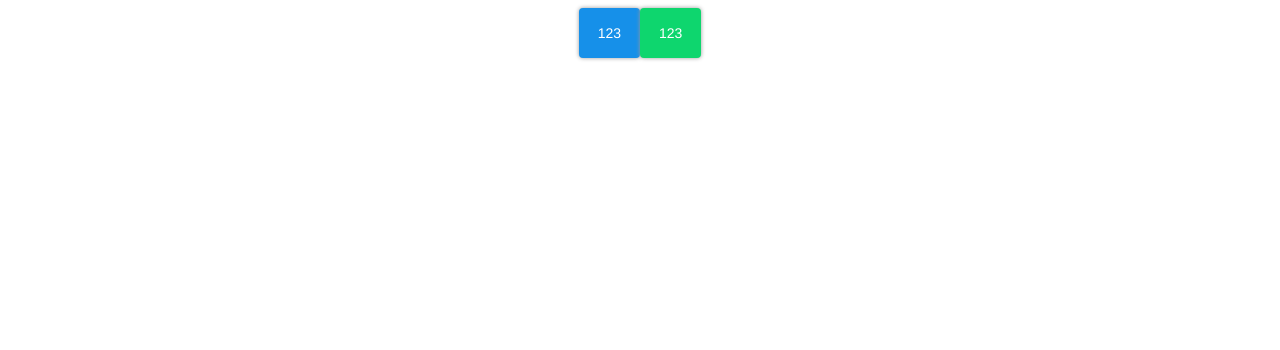
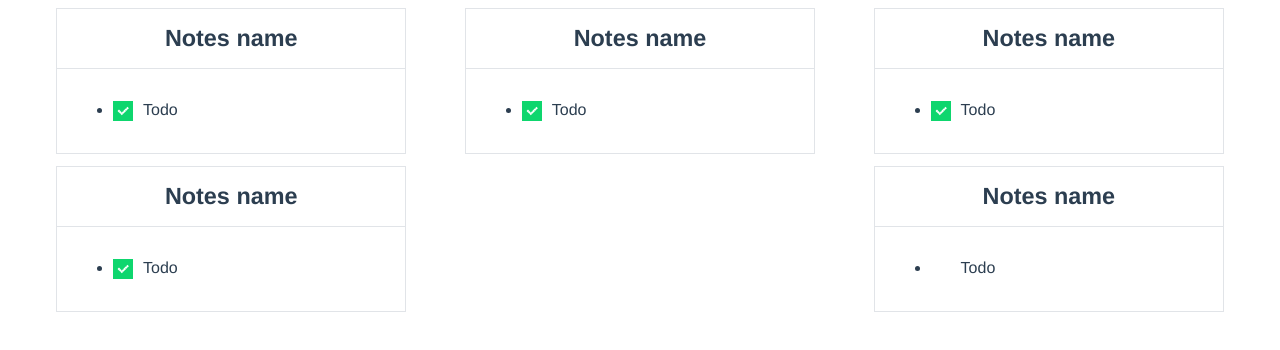
Before and after one commit to legusha/Todo-list, a Vue app: page / in a window 1280 px wide. Shown: the top 350 px of the page. Built offline with nearby package versions, Linux system fonts and the light colour scheme.

Commit message:
added Checkbox.vue

```diff
--- a/src/assets/scss/base.scss
+++ b/src/assets/scss/base.scss
@@ -20,3 +20,163 @@
 .text-primary {
   color: $primary;
 }
+
+.p-0 {
+  padding: 0;
+}
+.p-1 {
+  padding: 4px;
+}
+.p-2 {
+  padding: 8px;
+}
+.p-3 {
+  padding: 12px;
+}
+.p-4 {
+  padding: 16px;
+}
+
+.pt-0 {
+  padding-top: 0;
+}
+.pt-1 {
+  padding-top: 4px;
+}
+.pt-2 {
+  padding-top: 8px;
+}
+.pt-3 {
+  padding-top: 12px;
+}
+.pt-4 {
+  padding-top: 16px;
+}
+
+.pb-0 {
+  padding-bottom: 0;
+}
+.pb-1 {
+  padding-bottom: 4px;
+}
+.pb-2 {
+  padding-bottom: 8px;
+}
+.pb-3 {
+  padding-bottom: 12px;
+}
+.pb-4 {
+  padding-bottom: 16px;
+}
+
+.pl-0 {
+  padding-left: 0;
+}
+.pl-1 {
+  padding-left: 4px;
+}
+.pl-2 {
+  padding-left: 8px;
+}
+.pl-3 {
+  padding-left: 12px;
+}
+.pl-4 {
+  padding-left: 16px;
+}
+
+.pr-0 {
+  padding-right: 0;
+}
+.pr-1 {
+  padding-right: 4px;
+}
+.pr-2 {
+  padding-right: 8px;
+}
+.pr-3 {
+  padding-right: 12px;
+}
+.pr-4 {
+  padding-right: 16px;
+}
+
+.m-0 {
+  margin: 0;
+}
+.m-1 {
+  margin: 4px;
+}
+.m-2 {
+  margin: 8px;
+}
+.m-3 {
+  margin: 12px;
+}
+.m-4 {
+  margin: 16px;
+}
+
+.mt-0 {
+  margin-top: 0;
+}
+.mt-1 {
+  margin-top: 4px;
+}
+.mt-2 {
+  margin-top: 8px;
+}
+.mt-3 {
+  margin-top: 12px;
+}
+.mt-4 {
+  margin-top: 16px;
+}
+
+.mb-0 {
+  margin-bottom: 0;
+}
+.mb-1 {
+  margin-bottom: 4px;
+}
+.mb-2 {
+  margin-bottom: 8px;
+}
+.mb-3 {
+  margin-bottom: 12px;
+}
+.mb-4 {
+  margin-bottom: 16px;
+}
+
+.ml-0 {
+  margin-left: 0;
+}
+.ml-1 {
+  margin-left: 4px;
+}
+.ml-2 {
+  margin-left: 8px;
+}
+.ml-3 {
+  margin-left: 12px;
+}
+.ml-4 {
+  margin-left: 16px;
+}
+
+.mr-0 {
+  margin-right: 0;
+}
+.mr-1 {
+  margin-right: 4px;
+}
+.mr-2 {
+  margin-right: 8px;
+}
+.mr-3 {
+  margin-right: 12px;
+}
+.mr-4 {
+  margin-right: 16px;
+}
--- /dev/null
+++ b/src/assets/scss/components/card.scss
@@ -0,0 +1,15 @@
+.card {
+  width: $card-width;
+  border: 1px solid $card-border;
+  .card-title {
+    font-size: 20px;
+    font-weight: bold;
+    padding: 16px;
+    border-bottom: 1px solid $card-border;
+  }
+  .card-body {
+    font-size: 16px;
+    text-align: left;
+    padding: 16px;
+  }
+}
--- /dev/null
+++ b/src/assets/scss/components/checkbox.scss
@@ -0,0 +1,65 @@
+.checkbox {
+  position: absolute;
+  opacity: 0;
+  & + label {
+    position: relative;
+    cursor: pointer;
+    padding: 0;
+  }
+  & + label:before {
+    content: '';
+    margin-right: 10px;
+    display: inline-block;
+    vertical-align: text-top;
+    width: 20px;
+    height: 20px;
+    background: white;
+  }
+  &:focus + label:before {
+    box-shadow: 0 0 0 3px rgba(0, 0, 0, 0.12);
+  }
+  &:disabled + label {
+    color: #b8b8b8;
+    cursor: auto;
+  }
+  &:disabled + label:before {
+    box-shadow: none;
+    background: #ddd;
+  }
+  &:checked + label:after {
+    content: '';
+    position: absolute;
+    left: 5px;
+    top: 9px;
+    background: white;
+    width: 2px;
+    height: 2px;
+    box-shadow:
+            2px 0 0 white,
+            4px 0 0 white,
+            4px -2px 0 white,
+            4px -4px 0 white,
+            4px -6px 0 white,
+            4px -8px 0 white;
+    transform: rotate(45deg);
+  }
+}
+
+.checkbox-success {
+  @extend .checkbox;
+  &:checked + label:before {
+    background: $success;
+  }
+  &:checked + label:before {
+    background: $success;
+  }
+}
+.checkbox-primary {
+  @extend .checkbox;
+  &:checked + label:before {
+    background: $primary;
+  }
+  &:checked + label:before {
+    background: $primary;
+  }
+}
--- a/src/assets/scss/main.scss
+++ b/src/assets/scss/main.scss
@@ -4,4 +4,6 @@
 @import 'content';
 @import 'grid';
 @import 'components/buttons';
+@import 'components/card';
+@import 'components/checkbox';
 @import 'base';
--- a/src/assets/scss/variables.scss
+++ b/src/assets/scss/variables.scss
@@ -11,3 +11,6 @@ $primary-action-extra: #47a7f5;
 
 $success-action: #12ac5c;
 $success-action-extra: #0fe074;
+
+$card-width: 240px;
+$card-border: #e1e4e8;
--- a/src/components/NotesList.vue
+++ b/src/components/NotesList.vue
@@ -1,19 +1,65 @@
 <template>
-  <div></div>
+  <div class="d-flex justify-between flex-wrap notes-list">
+    <div
+      v-for="(note, i) in list"
+      :key="i"
+      class="card mb-3 note"
+    >
+      <div class="card-title note-title">
+        <h3 class="m-0">{{note.name}}</h3>
+      </div>
+      <div class="card-body note-body">
+        <ul>
+          <li
+            v-for="(todo, index) in note.todoList"
+            :key="index"
+          >
+            <Checkbox
+              :active="todo.status"
+              :id="'checkbox-' + i"
+              :label="todo.title"
+              :type="checkboxType"
+            >
+            </Checkbox>
+          </li>
+        </ul>
+      </div>
+    </div>
+  </div>
 </template>
 
 <script>
+import Checkbox from '@/components/utils/Checkbox'
 export default {
   name: 'NotesList',
+  components: {
+    Checkbox
+  },
   props: {
     list: {
       type: Array,
       default: () => []
     }
+  },
+  data () {
+    return {
+      checkboxType: 'success'
+    }
   }
 }
 </script>
 
-<style scoped>
-
+<style scoped lang="scss">
+  .notes-list {
+    .note {
+      flex-basis: 30%;
+      align-self: stretch;
+      align-content: stretch;
+    }
+    @media(max-width: 768px) {
+      .note {
+        flex-basis: 100%;
+      }
+    }
+  }
 </style>
--- /dev/null
+++ b/src/components/utils/Checkbox.vue
@@ -0,0 +1,49 @@
+<template>
+  <div class="d-inline">
+    <input
+      :id="id"
+      :checked="active"
+      :class="classes"
+      class="checkbox"
+      type="checkbox"
+    >
+    <label :for="id">{{label}}</label>
+  </div>
+</template>
+
+<script>
+export default {
+  name: 'Checkbox',
+  props: {
+    active: {
+      type: Boolean,
+      default: false
+    },
+    id: {
+      type: String,
+      required: true
+    },
+    label: {
+      type: String,
+      default: ''
+    },
+    type: {
+      type: String,
+      default: 'success'
+    }
+  },
+  data () {
+    return {
+      baseClass: 'checkbox-'
+    }
+  },
+  computed: {
+    classes () {
+      const classes = {}
+      const color = `${this.baseClass}${this.type}`
+      classes[color] = true
+      return classes
+    }
+  }
+}
+</script>
--- a/src/views/Main.vue
+++ b/src/views/Main.vue
@@ -1,13 +1,69 @@
 <template>
-  <div>
-    <button type="button" class="btn btn-primary">123</button>
-    <button type="button" class="btn btn-success">123</button>
-  </div>
+  <section class="container">
+    <NotesList
+      :list="noteList"
+    ></NotesList>
+  </section>
 </template>
 
 <script>
+import NotesList from '@/components/NotesList'
 export default {
-  name: 'Main'
+  name: 'Main',
+  components: {
+    NotesList
+  },
+  data () {
+    return {
+      noteList: [
+        {
+          name: 'Notes name',
+          todoList: [
+            {
+              status: true,
+              title: 'Todo'
+            }
+          ]
+        },
+        {
+          name: 'Notes name',
+          todoList: [
+            {
+              status: true,
+              title: 'Todo'
+            }
+          ]
+        },
+        {
+          name: 'Notes name',
+          todoList: [
+            {
+              status: true,
+              title: 'Todo'
+            }
+          ]
+        },
+        {
+          name: 'Notes name',
+          todoList: [
+            {
+              status: true,
+              title: 'Todo'
+            }
+          ]
+        },
+        {
+          name: 'Notes name',
+          todoList: [
+            {
+              status: false,
+              title: 'Todo'
+            }
+          ]
+        }
+      ]
+    }
+  }
 }
 </script>
 
--- a/src/views/Note.vue
+++ b/src/views/Note.vue
@@ -1,5 +1,5 @@
 <template>
-  <div></div>
+  <section class="container"></section>
 </template>
 
 <script>
```
